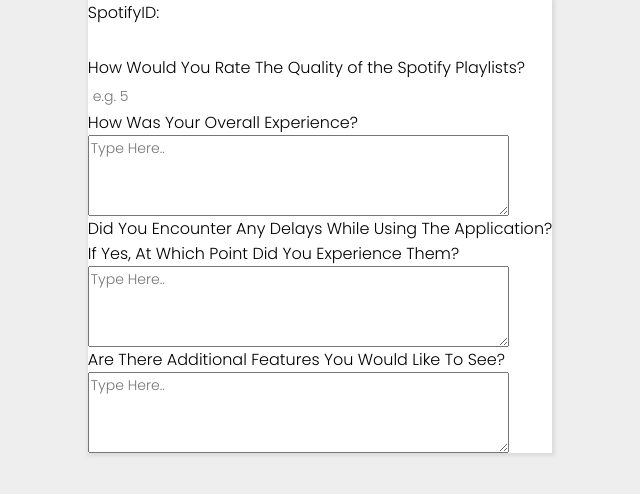
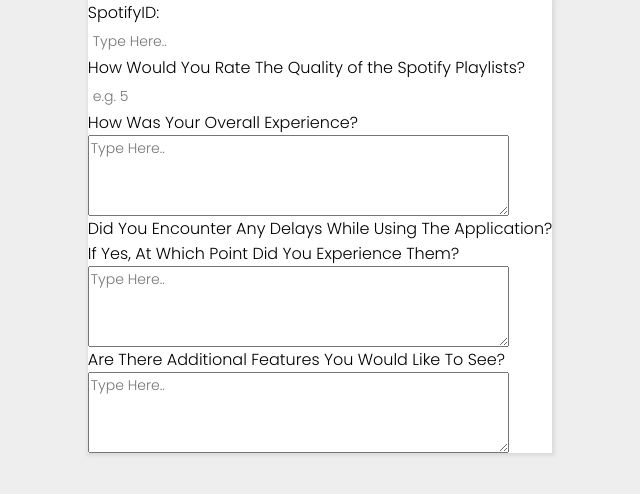
Before and after one commit to naveen02bu/CS411group-30, a React (Create React App) app in the folder frontend/: page /review in a window 1280 px wide. Shown: the top 494 px of the page, without its empty margins (320-960 px from the left). Built offline with nearby package versions, Linux system fonts and the light colour scheme.

Commit message:
Updated Placeholder for Spotify ID

```diff
--- a/frontend/src/components/form-page/Form.js
+++ b/frontend/src/components/form-page/Form.js
@@ -14,7 +14,7 @@
 
 
                     <label className="labelWithColor"> SpotifyID:
-                        <input type="text" />
+                        <input placeholder="Type Here.."type="text" />
                     </label>
 
                     <label  className="labelWithColor">How Would You Rate The Quality of the Spotify Playlists?
```
